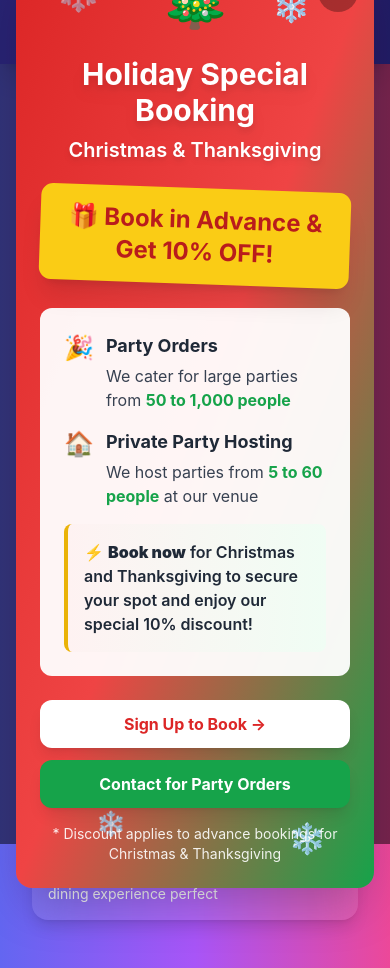
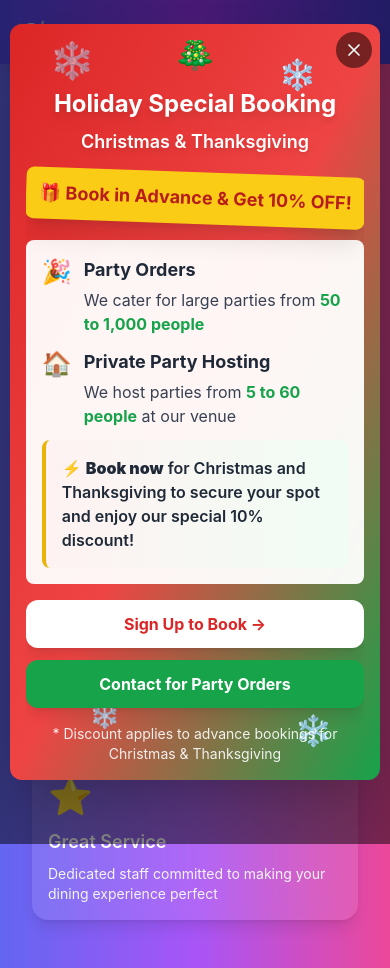
Before and after one commit to williamjames19882-star/rest-app-frontend, a React (Create React App) app: page / in a window 390 px wide. Built offline with nearby package versions, Linux system fonts and the light colour scheme.

Commit message:
fixed offers popup

```diff
--- a/src/components/HolidayPromoPopup.jsx
+++ b/src/components/HolidayPromoPopup.jsx
@@ -42,21 +42,21 @@ const HolidayPromoPopup = () => {
 
   return (
     <div
-      className="fixed inset-0 bg-black bg-opacity-50 z-[9999] flex items-center justify-center p-4 animate-fade-in"
+      className="fixed inset-0 bg-black bg-opacity-50 z-[9999] flex items-start sm:items-center justify-center p-2 sm:p-4 animate-fade-in overflow-y-auto overflow-x-hidden scrollbar-hide"
       onClick={handleBackdropClick}
     >
       <div
-        className="bg-gradient-to-br from-red-600 via-red-500 to-green-600 rounded-2xl shadow-2xl max-w-2xl w-full p-6 sm:p-8 relative animate-slide-down overflow-hidden"
+        className="bg-gradient-to-br from-red-600 via-red-500 to-green-600 rounded-xl sm:rounded-2xl shadow-2xl max-w-[95vw] sm:max-w-2xl w-full p-4 sm:p-6 md:p-8 my-4 sm:my-8 relative animate-slide-down overflow-x-hidden max-h-[95vh] sm:max-h-[90vh] flex flex-col"
         onClick={handleContentClick}
       >
         {/* Close button */}
         <button
           onClick={handleClose}
-          className="absolute top-4 right-4 text-white hover:text-gray-200 transition-colors duration-200 bg-black bg-opacity-30 rounded-full p-2 hover:bg-opacity-50 z-20"
+          className="absolute top-2 right-2 sm:top-4 sm:right-4 text-white hover:text-gray-200 transition-colors duration-200 bg-black bg-opacity-50 sm:bg-opacity-30 rounded-full p-2 hover:bg-opacity-70 sm:hover:bg-opacity-50 z-30"
           aria-label="Close"
           type="button"
         >
-          <svg className="w-6 h-6" fill="none" stroke="currentColor" viewBox="0 0 24 24">
+          <svg className="w-5 h-5 sm:w-6 sm:h-6" fill="none" stroke="currentColor" viewBox="0 0 24 24">
             <path strokeLinecap="round" strokeLinejoin="round" strokeWidth={2} d="M6 18L18 6M6 6l12 12" />
           </svg>
         </button>
@@ -69,49 +69,49 @@ const HolidayPromoPopup = () => {
           <div className="absolute bottom-8 right-12 text-3xl animate-pulse delay-150" style={{ animationDelay: '1.5s' }}>❄️</div>
         </div>
 
-        <div className="relative z-10">
+        <div className="relative z-10 flex-1 overflow-y-auto overflow-x-hidden min-h-0 scrollbar-hide">
           {/* Header */}
-          <div className="text-center mb-6">
-            <div className="text-6xl mb-4 animate-bounce">🎄</div>
-            <h2 className="text-3xl sm:text-4xl font-bold text-white mb-2 drop-shadow-lg">
+          <div className="text-center mb-4 sm:mb-6">
+            <div className="text-4xl sm:text-5xl md:text-6xl mb-2 sm:mb-4 animate-bounce">🎄</div>
+            <h2 className="text-2xl sm:text-3xl md:text-4xl font-bold text-white mb-2 drop-shadow-lg break-words">
               Holiday Special Booking
             </h2>
-            <p className="text-xl sm:text-2xl text-white font-semibold drop-shadow-md">
+            <p className="text-lg sm:text-xl md:text-2xl text-white font-semibold drop-shadow-md break-words">
               Christmas & Thanksgiving
             </p>
           </div>
 
           {/* Discount badge */}
-          <div className="bg-yellow-400 text-red-700 rounded-xl p-4 mb-6 text-center transform rotate-2 hover:rotate-0 transition-transform duration-300 shadow-xl">
-            <p className="text-2xl sm:text-3xl font-bold">
+          <div className="bg-yellow-400 text-red-700 rounded-lg sm:rounded-xl p-3 sm:p-4 mb-4 sm:mb-6 text-center transform rotate-2 hover:rotate-0 transition-transform duration-300 shadow-xl overflow-hidden">
+            <p className="text-lg sm:text-2xl md:text-3xl font-bold break-words">
               🎁 Book in Advance & Get 10% OFF!
             </p>
           </div>
 
           {/* Content */}
-          <div className="bg-white bg-opacity-95 rounded-xl p-6 mb-6 space-y-4">
+          <div className="bg-white bg-opacity-95 rounded-lg sm:rounded-xl p-4 sm:p-5 md:p-6 mb-4 sm:mb-6 space-y-3 sm:space-y-4 overflow-hidden">
             <div className="flex items-start space-x-3">
-              <span className="text-2xl">🎉</span>
-              <div>
-                <h3 className="font-bold text-gray-800 text-lg mb-1">Party Orders</h3>
-                <p className="text-gray-700">
+              <span className="text-2xl flex-shrink-0">🎉</span>
+              <div className="min-w-0 flex-1">
+                <h3 className="font-bold text-gray-800 text-lg mb-1 break-words">Party Orders</h3>
+                <p className="text-gray-700 break-words">
                   We cater for large parties from <strong className="text-green-600">50 to 1,000 people</strong>
                 </p>
               </div>
             </div>
 
             <div className="flex items-start space-x-3">
-              <span className="text-2xl">🏠</span>
-              <div>
-                <h3 className="font-bold text-gray-800 text-lg mb-1">Private Party Hosting</h3>
-                <p className="text-gray-700">
+              <span className="text-2xl flex-shrink-0">🏠</span>
+              <div className="min-w-0 flex-1">
+                <h3 className="font-bold text-gray-800 text-lg mb-1 break-words">Private Party Hosting</h3>
+                <p className="text-gray-700 break-words">
                   We host parties from <strong className="text-green-600">5 to 60 people</strong> at our venue
                 </p>
               </div>
             </div>
 
-            <div className="bg-gradient-to-r from-red-50 to-green-50 rounded-lg p-4 border-l-4 border-yellow-500 mt-4">
-              <p className="text-gray-800 font-semibold">
+            <div className="bg-gradient-to-r from-red-50 to-green-50 rounded-lg p-4 border-l-4 border-yellow-500 mt-4 overflow-hidden">
+              <p className="text-gray-800 font-semibold break-words">
                 ⚡ <strong>Book now</strong> for Christmas and Thanksgiving to secure your spot and enjoy our special 10% discount!
               </p>
             </div>
@@ -146,7 +146,7 @@ const HolidayPromoPopup = () => {
           </div>
 
           {/* Footer note */}
-          <p className="text-center text-white text-sm mt-4 opacity-90">
+          <p className="text-center text-white text-sm mt-4 opacity-90 break-words px-2">
             * Discount applies to advance bookings for Christmas & Thanksgiving
           </p>
         </div>
@@ -168,6 +168,17 @@ const HolidayPromoPopup = () => {
         .delay-75 { animation: delay-75 2s ease-in-out infinite; animation-delay: 0.5s; }
         .delay-100 { animation: delay-100 2s ease-in-out infinite; animation-delay: 1s; }
         .delay-150 { animation: delay-150 2s ease-in-out infinite; animation-delay: 1.5s; }
+
+        /* Hide scrollbar for Chrome, Safari and Opera */
+        .scrollbar-hide::-webkit-scrollbar {
+          display: none;
+        }
+
+        /* Hide scrollbar for IE, Edge and Firefox */
+        .scrollbar-hide {
+          -ms-overflow-style: none;  /* IE and Edge */
+          scrollbar-width: none;  /* Firefox */
+        }
       `}</style>
     </div>
   );
```
